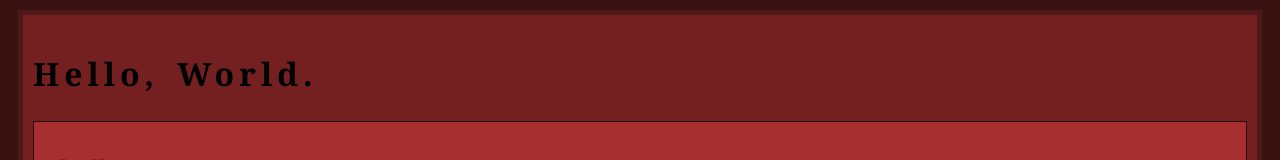
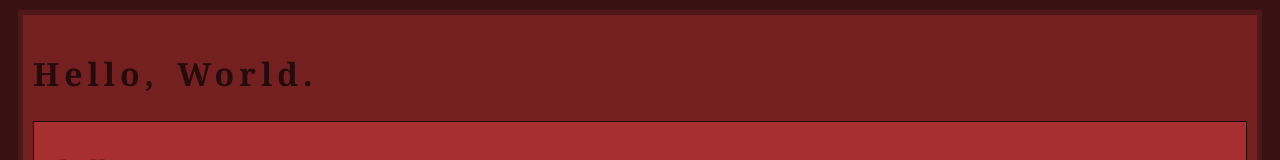
Before and after one commit to bunnygirlextreme/art101, a plain HTML site: page lab2/index.html in a window 1280 px wide. Shown: the top 160 px of the page. Drawn offline with nearby package versions, Linux system fonts and the light colour scheme.

Commit message:
Update lab.css

```diff
--- a/lab2/css/lab.css
+++ b/lab2/css/lab.css
@@ -10,4 +10,5 @@
   }
   h1 {
     font-family: Georgia, 'Times New Roman', Times, serif;
+    color: #270b0b;
   }
```
